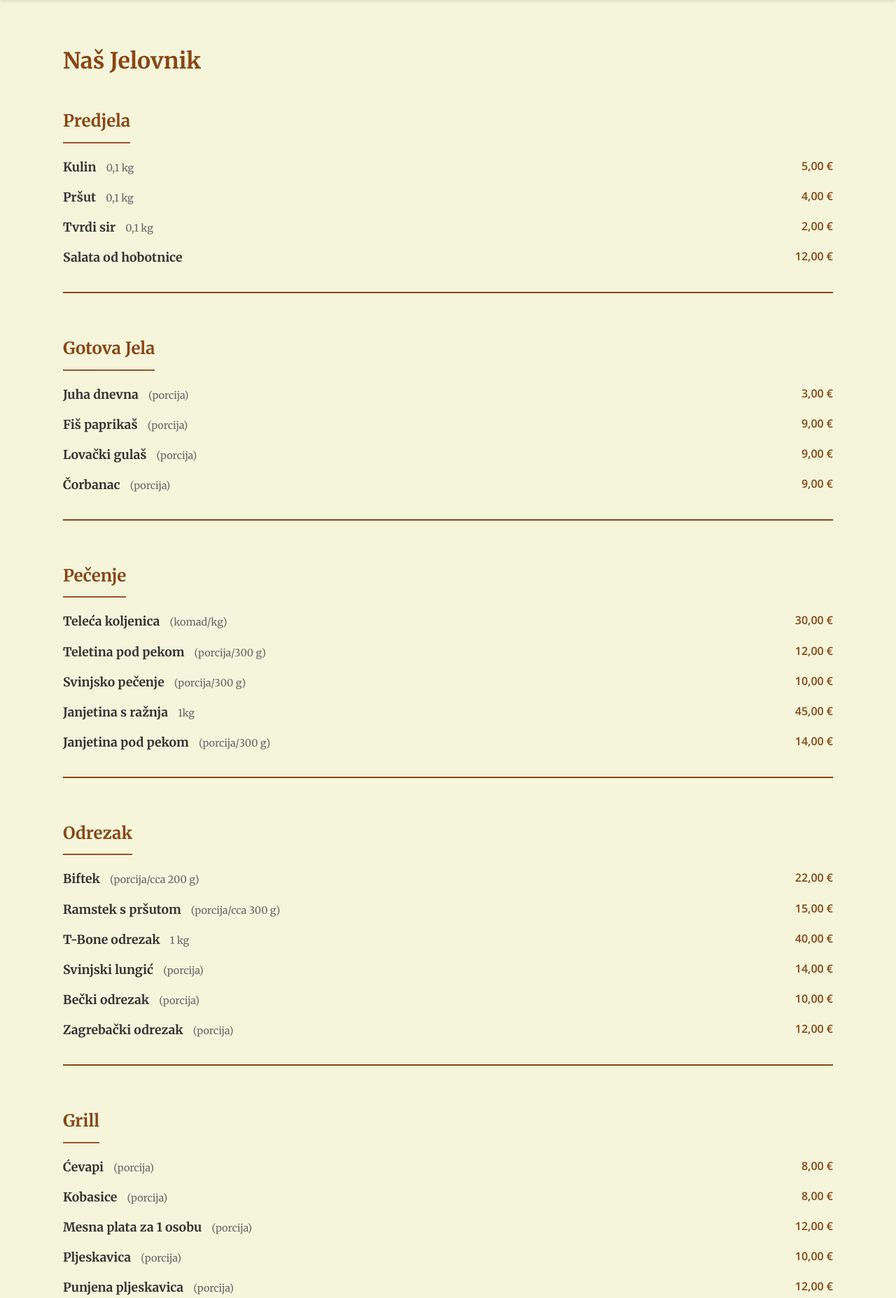
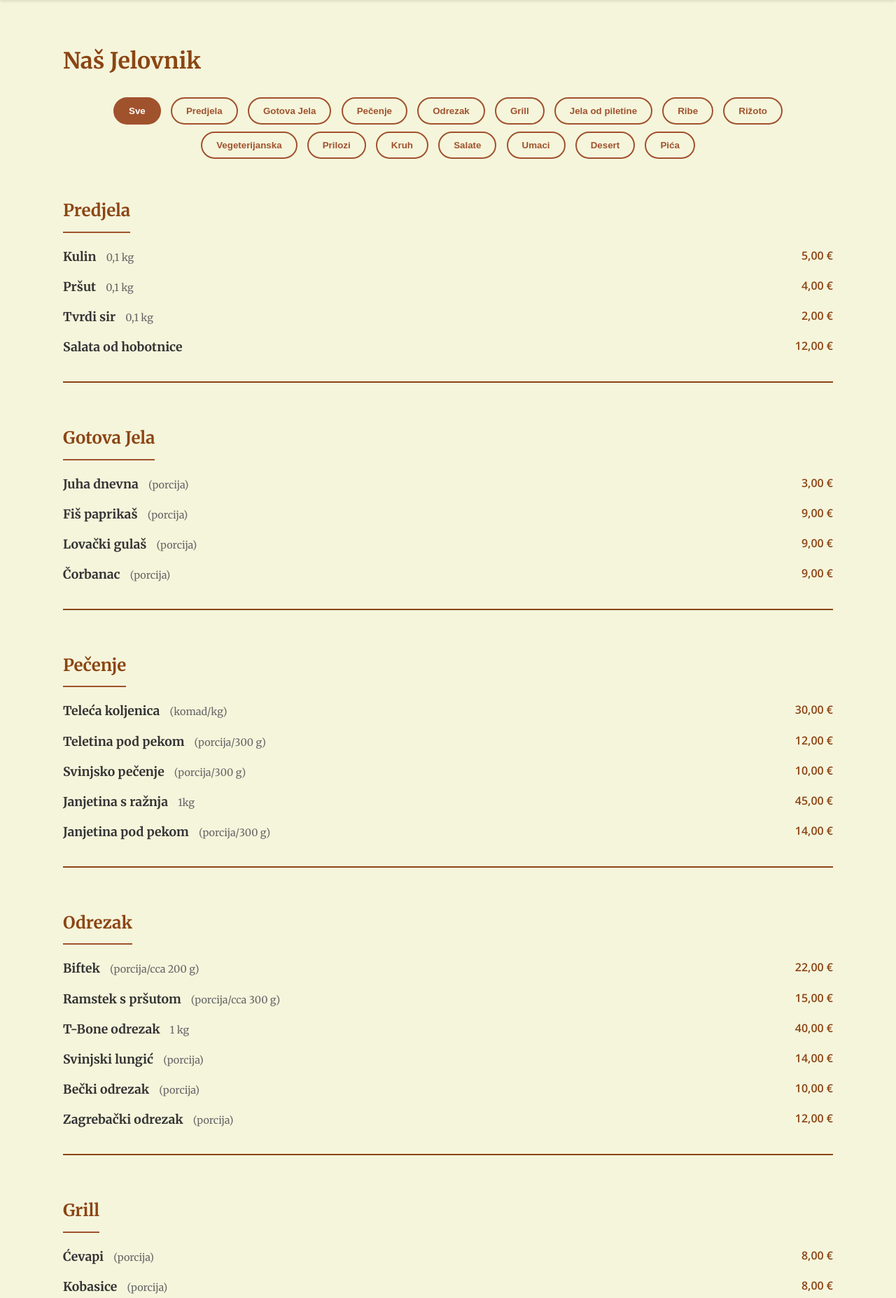
Before and after one commit to mangeline11/bresic-web, a PHP site: page /jelovnik.php in a window 1280 px wide. Shown: the part 70-1925 px from the top of the page at 70% size. Run offline with PHP 8.4, Linux system fonts and the light colour scheme.

Commit message:
Napravljena su značajna poboljšanja na web stranici "Konoba Brešić": - **Redizajn jelovnika:** Dodani su interaktivni filteri po kategorijama kako bi se olakšalo pregledavanje. - **Napredna CAPTCHA:** Implementirana je slikovna CAPTCHA zaštita na kontakt formi radi veće sigurnosti. - **Ažurirana kontakt stranica:** Google karta je premještena na vrh i prikazuje se preko cijele širine ekrana. - **Priprema za slike:** Kod je ažuriran da koristi tematske slike koje će se ručno dodati u 'img' direktorij.

```diff
--- a/css/style.css
+++ b/css/style.css
@@ -198,6 +198,33 @@ footer a {
     padding-bottom: 20px;
 }
 
+/* Stilovi za filtere jelovnika */
+.menu-filters {
+    text-align: center;
+    margin-bottom: 30px;
+}
+
+.filter-btn {
+    background-color: transparent;
+    border: 2px solid var(--secondary-color);
+    color: var(--secondary-color);
+    padding: 10px 20px;
+    margin: 5px;
+    border-radius: 25px;
+    cursor: pointer;
+    transition: all 0.3s;
+    font-weight: 600;
+}
+
+.filter-btn:hover, .filter-btn.active {
+    background-color: var(--secondary-color);
+    color: #fff;
+}
+
+.menu-category.hidden {
+    display: none;
+}
+
 .menu-category h2 {
     border-bottom: 2px solid var(--secondary-color);
     padding-bottom: 10px;
--- a/jelovnik.php
+++ b/jelovnik.php
@@ -7,8 +7,28 @@ include 'includes/header.php';
 <div class="container page-content">
     <h1>Naš Jelovnik</h1>
 
+    <!-- Filteri -->
+    <div class="menu-filters">
+        <button class="filter-btn active" data-filter="all">Sve</button>
+        <button class="filter-btn" data-filter="predjela">Predjela</button>
+        <button class="filter-btn" data-filter="gotova-jela">Gotova Jela</button>
+        <button class="filter-btn" data-filter="pecenje">Pečenje</button>
+        <button class="filter-btn" data-filter="odrezak">Odrezak</button>
+        <button class="filter-btn" data-filter="grill">Grill</button>
+        <button class="filter-btn" data-filter="piletina">Jela od piletine</button>
+        <button class="filter-btn" data-filter="ribe">Ribe</button>
+        <button class="filter-btn" data-filter="rizoto">Rižoto</button>
+        <button class="filter-btn" data-filter="vegeterijanska">Vegeterijanska</button>
+        <button class="filter-btn" data-filter="prilozi">Prilozi</button>
+        <button class="filter-btn" data-filter="kruh">Kruh</button>
+        <button class="filter-btn" data-filter="salate">Salate</button>
+        <button class="filter-btn" data-filter="umaci">Umaci</button>
+        <button class="filter-btn" data-filter="desert">Desert</button>
+        <button class="filter-btn" data-filter="pica">Pića</button>
+    </div>
+
     <!-- PREDJELA -->
-    <section class="menu-category">
+    <section class="menu-category menu-item-filterable" data-category="predjela">
         <h2>Predjela</h2>
         <article class="menu-item">
             <h3>Kulin <span class="portion">0,1 kg</span></h3>
@@ -29,7 +49,7 @@ include 'includes/header.php';
     </section>
 
     <!-- GOTOVA JELA -->
-    <section class="menu-category">
+    <section class="menu-category menu-item-filterable" data-category="gotova-jela">
         <h2>Gotova Jela</h2>
         <article class="menu-item">
             <h3>Juha dnevna <span class="portion">(porcija)</span></h3>
@@ -50,7 +70,7 @@ include 'includes/header.php';
     </section>
 
     <!-- PEČENJE -->
-    <section class="menu-category">
+    <section class="menu-category menu-item-filterable" data-category="pecenje">
         <h2>Pečenje</h2>
         <article class="menu-item">
             <h3>Teleća koljenica <span class="portion">(komad/kg)</span></h3>
@@ -75,7 +95,7 @@ include 'includes/header.php';
     </section>
 
     <!-- ODREZAK -->
-    <section class="menu-category">
+    <section class="menu-category menu-item-filterable" data-category="odrezak">
         <h2>Odrezak</h2>
         <article class="menu-item">
             <h3>Biftek <span class="portion">(porcija/cca 200 g)</span></h3>
@@ -104,7 +124,7 @@ include 'includes/header.php';
     </section>
 
     <!-- GRILL -->
-    <section class="menu-category">
+    <section class="menu-category menu-item-filterable" data-category="grill">
         <h2>Grill</h2>
         <article class="menu-item">
             <h3>Ćevapi <span class="portion">(porcija)</span></h3>
@@ -133,7 +153,7 @@ include 'includes/header.php';
     </section>
 
     <!-- JELA OD PILETINE -->
-    <section class="menu-category">
+    <section class="menu-category menu-item-filterable" data-category="piletina">
         <h2>Jela od piletine</h2>
         <article class="menu-item">
             <h3>Cordon Blue <span class="portion">(porcija)</span></h3>
@@ -154,7 +174,7 @@ include 'includes/header.php';
     </section>
 
     <!-- RIBE -->
-    <section class="menu-category">
+    <section class="menu-category menu-item-filterable" data-category="ribe">
         <h2>Ribe</h2>
         <article class="menu-item">
             <h3>Brancin <span class="portion">1 kg</span></h3>
@@ -207,7 +227,7 @@ include 'includes/header.php';
     </section>
 
     <!-- RIŽOTO -->
-    <section class="menu-category">
+    <section class="menu-category menu-item-filterable" data-category="rizoto">
         <h2>Rižoto</h2>
         <article class="menu-item">
             <h3>Rižoto Plodovi mora <span class="portion">(porcija)</span></h3>
@@ -220,7 +240,7 @@ include 'includes/header.php';
     </section>
 
     <!-- VEGETERIJANSKA JELA -->
-    <section class="menu-category">
+    <section class="menu-category menu-item-filterable" data-category="vegeterijanska">
         <h2>Vegeterijanska jela</h2>
         <article class="menu-item">
             <h3>Povrće na žaru <span class="portion">(porcija)</span></h3>
@@ -241,7 +261,7 @@ include 'includes/header.php';
     </section>
 
     <!-- PRILOZI -->
-    <section class="menu-category">
+    <section class="menu-category menu-item-filterable" data-category="prilozi">
         <h2>Prilozi</h2>
         <article class="menu-item"><h3>Tijesto</h3><p class="price">2,50 €</p></article>
         <article class="menu-item"><h3>Blitva</h3><p class="price">3,00 €</p></article>
@@ -254,7 +274,7 @@ include 'includes/header.php';
     </section>
 
     <!-- KRUH -->
-    <section class="menu-category">
+    <section class="menu-category menu-item-filterable" data-category="kruh">
         <h2>Kruh</h2>
         <article class="menu-item">
             <h3>Kruh <span class="portion">(komad)</span></h3>
@@ -267,7 +287,7 @@ include 'includes/header.php';
     </section>
 
     <!-- SALATE -->
-    <section class="menu-category">
+    <section class="menu-category menu-item-filterable" data-category="salate">
         <h2>Salate</h2>
         <article class="menu-item"><h3>Krastavci</h3><p class="price">3,00 €</p></article>
         <article class="menu-item"><h3>Kupus</h3><p class="price">3,00 €</p></article>
@@ -280,7 +300,7 @@ include 'includes/header.php';
     </section>
 
     <!-- UMACI -->
-    <section class="menu-category">
+    <section class="menu-category menu-item-filterable" data-category="umaci">
         <h2>Umaci</h2>
         <article class="menu-item"><h3>Ajvar</h3><p class="price">1,50 €</p></article>
         <article class="menu-item"><h3>Ketchup</h3><p class="price">1,50 €</p></article>
@@ -290,7 +310,7 @@ include 'includes/header.php';
     </section>
 
     <!-- DESERT -->
-    <section class="menu-category">
+    <section class="menu-category menu-item-filterable" data-category="desert">
         <h2>Desert</h2>
         <article class="menu-item">
             <h3>Sladoled <span class="portion">(porcija 2 kuglice)</span></h3>
@@ -306,6 +326,7 @@ include 'includes/header.php';
         </article>
     </section>
 
+    <div class="menu-item-filterable" data-category="pica">
         <h1 class="page-break">Karta Pića</h1>
 
         <!-- APERITIVI -->
@@ -394,7 +415,7 @@ include 'includes/header.php';
             <article class="menu-item"><h3>Kava</h3><p class="price">1,40 €</p></article>
             <article class="menu-item"><h3>Kava s mlijekom</h3><p class="price">1,60 €</p></article>
         </section>
-
+    </div>
 </div>
 
 <?php include 'includes/footer.php'; ?>
--- a/js/main.js
+++ b/js/main.js
@@ -21,4 +21,28 @@ document.addEventListener('DOMContentLoaded', function() {
         }
     });
 
+    // Funkcionalnost za filtriranje jelovnika
+    const filterButtons = document.querySelectorAll('.filter-btn');
+    const menuItems = document.querySelectorAll('.menu-item-filterable');
+
+    if (filterButtons.length > 0 && menuItems.length > 0) {
+        filterButtons.forEach(button => {
+            button.addEventListener('click', () => {
+                // Uklanjanje 'active' klase sa svih gumba i dodavanje na kliknuti
+                filterButtons.forEach(btn => btn.classList.remove('active'));
+                button.classList.add('active');
+
+                const filter = button.dataset.filter;
+
+                menuItems.forEach(item => {
+                    if (filter === 'all' || item.dataset.category === filter) {
+                        item.style.display = 'block';
+                    } else {
+                        item.style.display = 'none';
+                    }
+                });
+            });
+        });
+    }
+
 });
```
Also changed, not shown: other parts of css/style.css (+22 -6 lines), captcha.php (added, +57 -0 lines), kontakt.php (+15 -12 lines), send_mail.php (+5 -5 lines), .github/workflows/ftp.yml (deleted), .github/workflows/main.yml (deleted), fonts/Merriweather-Regular.ttf (added), img/hero-bg.jpg (added). Lines whose indentation alone changed are shown as unchanged.
